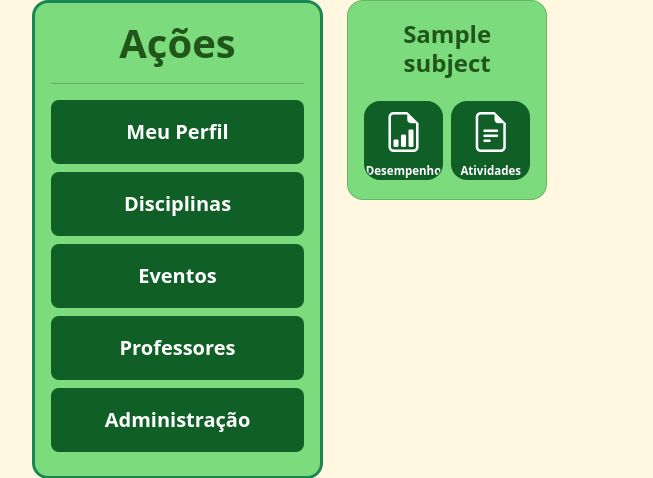
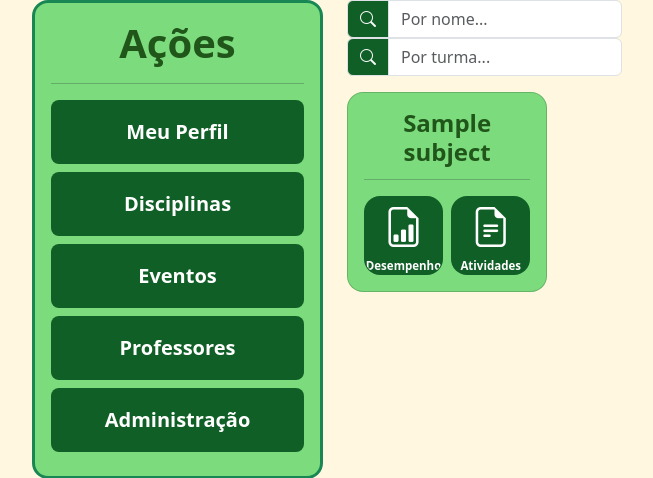
Before and after one commit to leon-rdo/SGE-GP, a Django app: page /disciplinas/ in a window 1280 px wide. Shown: the part 134-612 px from the top of the page, without its empty margins (26-679 px from the left). Run offline with Django 4.2, Linux system fonts and the light colour scheme; a user stored in the database is signed in; tables that the repository leaves empty hold one stand-in row (values such as "Sample post"); some libraries are stand-ins or nearby versions; some web fonts are replaced.

Commit message:
refactor: change subjects displayment and attendance list options

```diff
--- a/main/models.py
+++ b/main/models.py
@@ -20,7 +20,7 @@ class Subject(models.Model):
         super().save(*args, **kwargs)
 
     def __str__(self):
-        return self.name
+        return self.name + " - " + str(self.class_code)
 
     class Meta:
         verbose_name = "Disciplina"
--- a/main/templates/main/disciplinas.html
+++ b/main/templates/main/disciplinas.html
@@ -3,31 +3,52 @@
 {% block title %}SGE-GP | Disciplinas{% endblock title %}
 
 {% block aside %}
- {% include "main/snippets/aside.html" %}
+  {% include "main/snippets/aside.html" %}
 {% endblock aside %}
 
 {% block content %}
 <div class="col-9">
   <h1 class="d-md-none">Disciplinas</h1>
+  <div class="col-12 col-sm-8 col-lg-4">
+    <div class="input-group">
+      <span class="input-group-text bg-dark-green text-light" id="basic-addon1"><i class="bi bi-search"></i></span>
+      <input type="text" id="search-subject" class="form-control" placeholder="Por nome...">
+    </div>
+    <div class="input-group mb-3">
+      <span class="input-group-text bg-dark-green text-light" id="basic-addon1"><i class="bi bi-search"></i></span>
+      <input type="text" id="search-class" class="form-control" placeholder="Por turma...">
+    </div>
+  </div>
   <div class="row {% if subjects %}row-cols-1 row-cols-md-2 row-cols-lg-4{% endif %} g-2">
     {% for subject in subjects %}
-    <div class="col">
+    <div class="col" data-id="{{ subject.name }}" data-class="{{ subject.class_code }}">
       <div class="card card-subject ratio ratio-1x1 rounded-4 bg-light-green">
         <div class="card-body d-flex flex-column justify-content-center text-center">
-          <h4 class="card-title text-dark-green fw-bold mb-4">{{ subject.name }}</h4>
+          <h4 class="card-title text-dark-green fw-bold">{{ subject.name }}</h4>
+          {% if user.type != 'student' %}
+          <p class="card-text text-dark-green">{{ subject.class_code }}</p>
+          {% else %}
+          <hr class='mt-1'>
+          {% endif %}
           <div class="d-flex w-100">
             {% if user.type == 'teacher' or user.type == 'coordinator' %}
-            <a href="{% url 'main:tests' subject.slug %}" class="btn bg-dark-green w-50 fw-bold rounded-4 me-2 d-flex flex-column align-items-center justify-content-center" role="button">
+            <a href="{% url 'main:tests' subject.slug %}"
+              class="btn bg-dark-green w-50 fw-bold rounded-4 me-2 d-flex flex-column align-items-center justify-content-center"
+              role="button">
               <i class="bi bi-file-earmark-bar-graph fs-1"></i>
               <span>Avaliações</span>
             </a>
             {% else %}
-            <a href="{% url 'main:performance' subject.pk %}" class="btn bg-dark-green w-50 fw-bold rounded-4 me-2 d-flex flex-column align-items-center justify-content-center" role="button">
+            <a href="{% url 'main:performance' subject.pk %}"
+              class="btn bg-dark-green w-50 fw-bold rounded-4 me-2 d-flex flex-column align-items-center justify-content-center"
+              role="button">
               <i class="bi bi-file-earmark-bar-graph fs-1"></i>
               <span>Desempenho</span>
             </a>
             {% endif %}
-            <a href="{% url 'main:activities' subject.slug  %}" class="btn bg-dark-green w-50 fw-bold rounded-4 d-flex flex-column align-items-center justify-content-center" role="button">
+            <a href="{% url 'main:activities' subject.slug  %}"
+              class="btn bg-dark-green w-50 fw-bold rounded-4 d-flex flex-column align-items-center justify-content-center"
+              role="button">
               <i class="bi bi-file-earmark-text fs-1"></i>
               <span>Atividades</span>
             </a>
@@ -41,3 +62,21 @@
   </div>
 </div>
 {% endblock content %}
+
+{% block script %}
+<script src="https://code.jquery.com/jquery-3.7.1.min.js"></script>
+<script>
+  $(document).ready(function () {
+    $('#search-subject, #search-class').on('keyup', function () {
+      var subjectInput = $('#search-subject').val().toLowerCase();
+      var classInput = $('#search-class').val().toLowerCase();
+
+      $('.row .col').filter(function () {
+        var subjectName = $(this).data('id').toLowerCase();
+        var className = $(this).data('class').toLowerCase();
+        $(this).toggle(subjectName.indexOf(subjectInput) > -1 && className.indexOf(classInput) > -1);
+      });
+    });
+  });
+</script>
+{% endblock script %}
--- a/main/urls.py
+++ b/main/urls.py
@@ -8,6 +8,7 @@ urlpatterns = [
     path("disciplinas/", DisciplinasView.as_view(), name="subjects"),
     path("disciplinas/<int:pk>/desempenho/", DesempenhoView.as_view(), name="performance"),
     path("lancar-aula/", LancarAulaView.as_view(), name="launch-class"),
+    path('get_students_for_subject/', get_students_for_subject, name='get_students_for_subject'),
     path("professores/", ProfessoresView.as_view(), name="teachers"),
     # Avaliações
     path("avaliacoes/<str:slug>", TestsView.as_view(), name="tests"),
--- a/main/views.py
+++ b/main/views.py
@@ -1,5 +1,7 @@
 from django.contrib import messages
 from django.contrib.auth.mixins import LoginRequiredMixin, UserPassesTestMixin
+from django.db.models import Q
+from django.http import JsonResponse
 from django.shortcuts import get_object_or_404, redirect
 from django.urls import reverse_lazy
 from django.views.generic import CreateView, DeleteView, DetailView, ListView, TemplateView, UpdateView
@@ -68,6 +70,13 @@ class DesempenhoView(LoginRequiredMixin, UserPassesTestMixin, DetailView):
 
     def test_func(self):
         return self.request.user.type == "student"
+
+
+def get_students_for_subject(request):
+    subject = Subject.objects.get(id=request.GET.get('subject', None))
+    students = subject.class_code.enrolled.all() | subject.academic_probation.all()
+    student_list = [{'id': student.id, 'name': str(student)} for student in students]
+    return JsonResponse(student_list, safe=False)
 
 
 class LancarAulaView(LoginRequiredMixin, UserPassesTestMixin, CreateView):
```
Also changed, not shown: main/templates/main/lancar-aula.html (+30 -7 lines).
